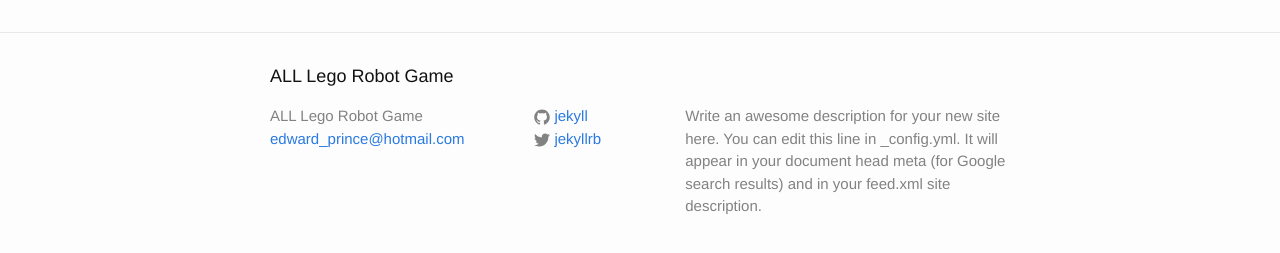
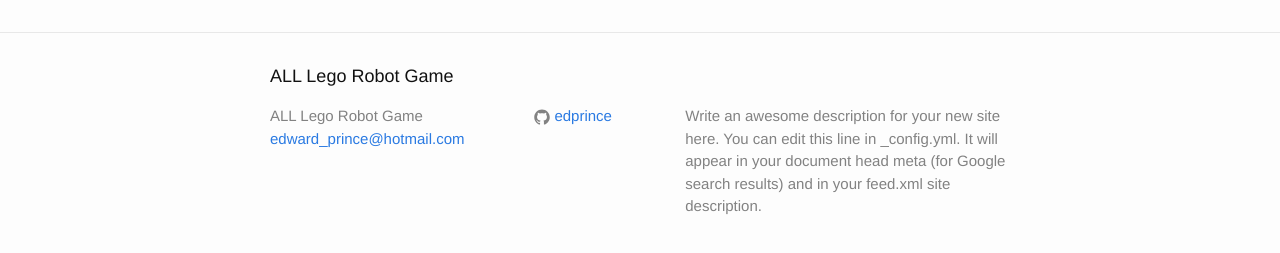
Before and after one commit to edprince/lego, a Jekyll site: the page built from index.html, in a window 1280 px wide. Shown: the part 444-697 px from the top of the page. Built offline with Jekyll 4.4.1, drawn with Linux system fonts in a browser that asks for light colours.

Commit message:
config updates

```diff
--- a/_config.yml
+++ b/_config.yml
@@ -7,8 +7,7 @@ description: > # this means to ignore newlines until "baseurl:"
   Google search results) and in your feed.xml site description.
 baseurl: "/lego/" # the subpath of your site, e.g. /blog/
 url: "http://yourdomain.com" # the base hostname & protocol for your site
-twitter_username: jekyllrb
-github_username:  jekyll
+github_username:  edprince
 
 # Build settings
 markdown: kramdown
```
